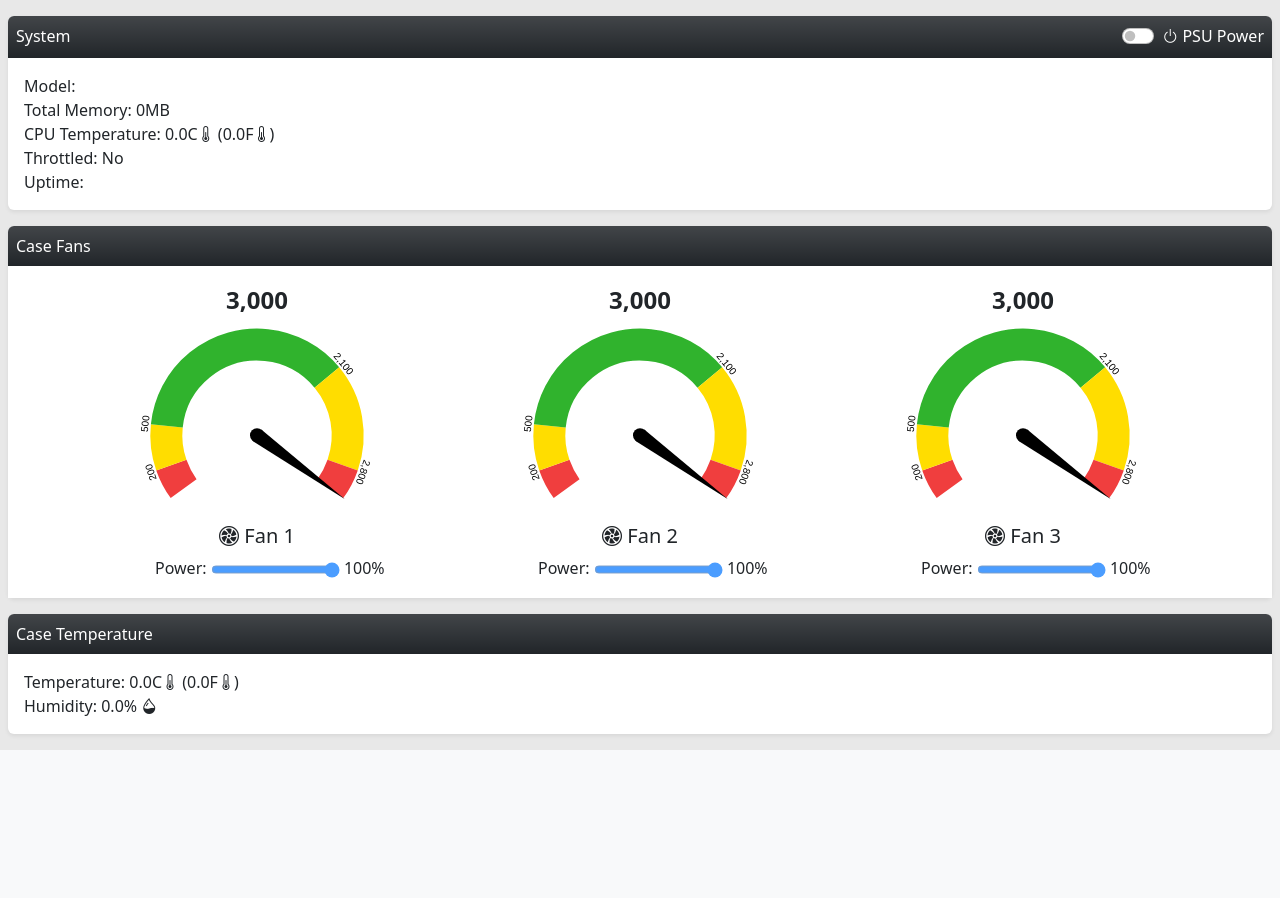
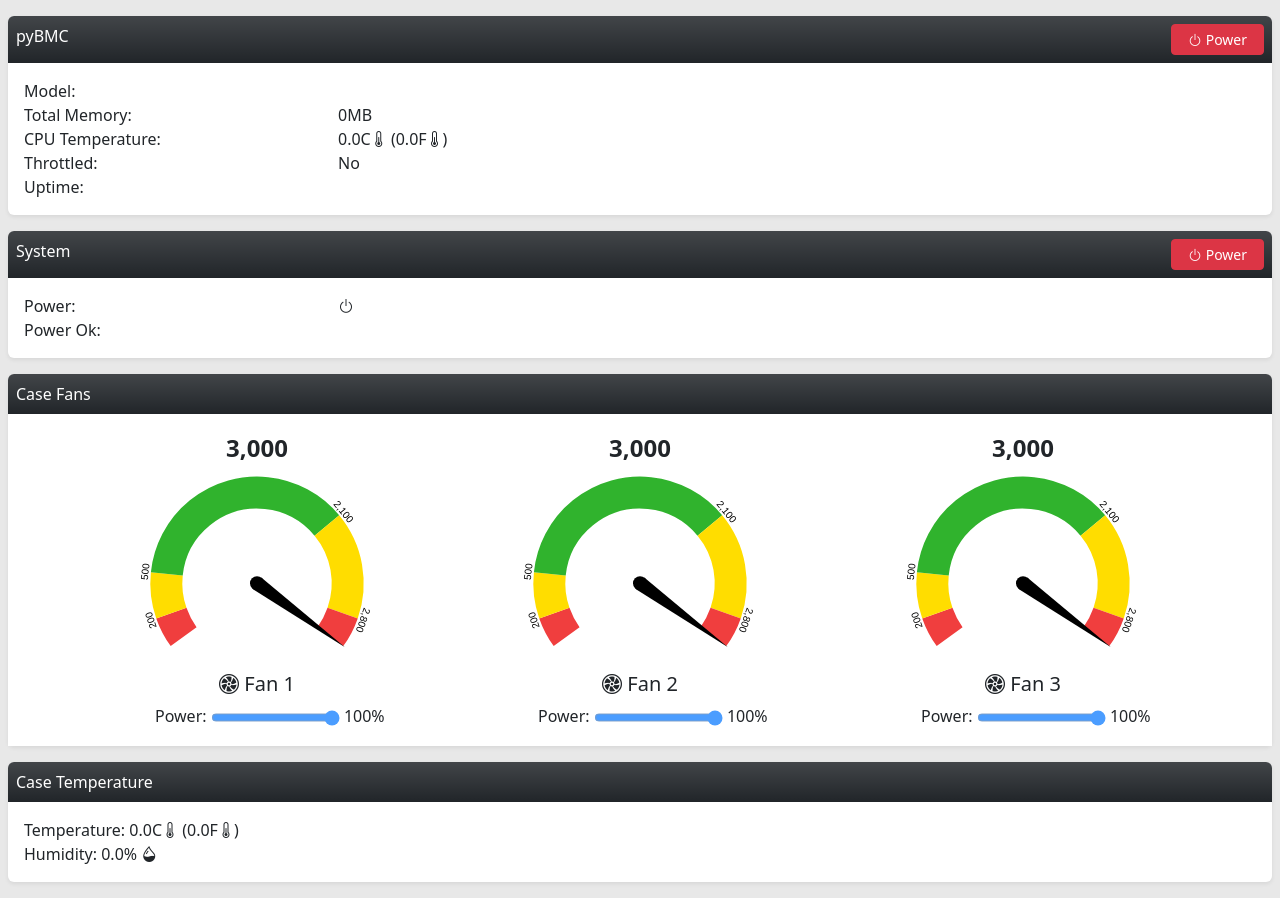
Before and after one commit to brunokc/pyBMC, a Flask app: page / in a window 1280 px wide. Shown: the part 74-972 px from the top of the page. Before the commit the page ends 824 px from the top, so only its background shows below. Run offline with Flask 2, Linux system fonts and the light colour scheme; data that the repository does not hold is empty; some libraries are stand-ins or nearby versions.

Commit message:
Better layout for pyBMC information panel
Better organized pyBMC's info in a container. Populated System panel
with power switch state and power ok signal.

Changed power switches to buttons, so I can trigger a modal to confirm
operation. Added modal dialog for pyBMC's power button to select
operation (shutdown or reboot) and confirm it.

Now allowing PSU output pins to be read. That way we know if we turned
on the PSU. Note that if the PSU was turned out external to pyBMC, the
information will not be correct due to that information not being
available in the current hardware version.

Better exposing PSU information from Sensors class and from the API. Now
allowing reads from PSU output pins.

Small fix to the regex for the uptime command.

```diff
--- a/pyBMC/api.py
+++ b/pyBMC/api.py
@@ -26,7 +26,8 @@
 
 def build_psu():
     return {
-        "powerState": sensors.psu.ps_ok.state
+        "powerState": sensors.psu.power_switch,
+        "powerOk": sensors.psu.power_ok,
     }
 
 @bp.route("/bmc")
--- a/pyBMC/rpi.py
+++ b/pyBMC/rpi.py
@@ -48,13 +48,18 @@
         {
             "name": "uptime",
             "cmd": "uptime",
-            "re": re.compile("up\s(\d+\sdays,\s+\d+\:\d+)"),
+            "re": re.compile("up\s(\d+\sdays,\s+[^,]+)"),
         },
         {
             "name": "model",
             "cmd": ["cat", "/proc/cpuinfo"],
             "re": re.compile("Model\s+:\s(.+)"),
-        }
+        },
+        # TODO:
+        # - uptime: /proc/uptime?
+        #   - Can we use a bar graph?
+        # - Parse uptime a bit better
+        # - Memory: bar graph (green/red) for available/used?
     ]
 
     systemInfo = {}
--- a/pyBMC/static/main.js
+++ b/pyBMC/static/main.js
@@ -120,7 +120,26 @@
         humidity.innerText = state.tempSensor.humidity.toFixed(1);
 
         const powerState = document.getElementById("power-state");
-        powerState.checked = state.psu.powerState;
+        if (state.psu.powerState) {
+            powerState.innerText = "On";
+            powerState.classList.add("text-success");
+        } else {
+            powerState.innerText = "Off";
+            powerState.classList.remove("text-success");
+        }
+
+        const powerOk = document.getElementById("power-ok");
+        if (state.psu.powerOk) {
+            powerOk.innerText = "Yes";
+            powerOk.classList.remove("text-danger");
+            powerOk.classList.add("text-success");
+        } else {
+            powerOk.innerText = "No";
+            powerOk.classList.remove("text-success");
+            if (state.psu.powerState) {
+                powerOk.classList.add("text-danger");
+            }
+        }
     }
 
     const speedControls = document.getElementsByClassName("fan-speed-control");
@@ -162,4 +181,9 @@
     if (autoRefresh.checked) {
         startAutoRefresh();
     }
+
+    const powerButton = document.getElementById("power-button");
+    powerButton.addEventListener("click", (event) => {
+        console.log("Power button pressed: " + event.target.id);
+    });
 })();
--- a/pyBMC/templates/main.html
+++ b/pyBMC/templates/main.html
@@ -32,15 +32,73 @@
     </div>
   </nav>
 
+  <!-- BMC power button modal -->
+  <div id="bmc-power-modal" class="modal fade" tabindex="-1" data-bs-backdrop="static" data-bs-keyboard="false">
+    <div class="modal-dialog">
+      <div class="modal-content">
+        <div class="modal-header">
+          <h5 class="modal-title">
+            <i class="bi bi-power"></i>&nbsp;Shutdown / Reboot
+          </h5>
+          <button type="button" class="btn-close" data-bs-dismiss="modal" aria-label="Close"></button>
+        </div>
+        <div class="modal-body">
+          <div class="form-check form-check-inline">
+            <input class="form-check-input" type="radio" name="shutdownRadioOptions" id="shutdownRadio1" value="Shutdown">
+            <label class="form-check-label" for="shutdownRadio1">Shutdown</label>
+          </div>
+          <div class="form-check form-check-inline">
+            <input class="form-check-input" type="radio" name="shutdownRadioOptions" id="shutdownRadio2" value="Reboot" checked>
+            <label class="form-check-label" for="shutdownRadio2">Reboot</label>
+          </div>
+          <hr>
+          <div class="input-group">
+            <span class="input-group-text" id="password-icon"><i class="bi bi-key"></i></span>
+            <input id="bmc-power-password" type="password" class="form-control" placeholder="Password" aria-label="Username" aria-describedby="password-icon">
+          </div>
+        </div>
+        <div class="modal-footer">
+          <button type="button" class="btn btn-primary">Confirm Identity</button>
+          <button type="button" class="btn btn-secondary" data-bs-dismiss="modal">Close</button>
+        </div>
+      </div>
+    </div>
+  </div>
+
   <div class="d-flex flex-column rounded shadow-sm mx-2 my-3">
     <div class="d-flex flex-row rounded-top p-2 text-white bg-dark bg-gradient">
-      <span class="flex-grow-1">System</span>
-      <div class="form-check form-switch">
-        <input class="form-check-input" type="checkbox" role="switch" id="power-state">
-        <label class="form-check-label" for="power-state"><i class="bi bi-power"></i>&nbsp;PSU Power</label>
+      <span class="flex-grow-1">{{ project_name }}</span>
+      <button id="bmc-power-button" type="button" class="btn btn-sm btn-danger px-3" data-bs-toggle="modal" data-bs-target="#bmc-power-modal">
+        <i class="bi bi-power"></i>&nbsp;Power
+      </button>
+    </div>
+    <div class="container-fluid p-3">
+      <div class="row">
+        <div class="col-sm-3">Model:</div>
+        <div class="col"><span id="model" class="h6"></span></div>
       </div>
-    </div>
-    <div class="p-3">
+      <div class="row">
+        <div class="col-sm-3">Total Memory:</div>
+        <div class="col"><span class="h6"><span id="totalMem">0</span>MB</span></div>
+      </div>
+      <div class="row">
+        <div class="col-sm-3">CPU Temperature:</div>
+        <div class="col">
+          <span class="h6">
+            <span id="cpuTempC">0.0</span>C<i class="bi bi-thermometer-half"></i>
+            (<span id="cpuTempF">0.0</span>F<i class="bi bi-thermometer-half"></i>)
+          </span>
+        </div>
+      </div>
+      <div class="row">
+        <div class="col-sm-3">Throttled:</div>
+        <div class="col"><span id="throttled" class="h6">No</span></div>
+      </div>
+      <div class="row">
+        <div class="col-sm-3">Uptime:</div>
+        <div class="col"><span id="uptime" class="h6"></span></div>
+      </div>
+      <!-- <hr>
       <div>
         Model: <span class="h6"><span id="model"></span></span>
       </div>
@@ -59,6 +117,30 @@
       </div>
       <div>
         Uptime: <span class="h6"><span id="uptime"></span></span>
+      </div> -->
+    </div>
+  </div>
+
+  <div class="d-flex flex-column rounded shadow-sm mx-2 my-3">
+    <div class="d-flex flex-row rounded-top p-2 text-white bg-dark bg-gradient">
+      <span class="flex-grow-1">System</span>
+      <button id="power-button" type="button" class="btn btn-sm btn-danger px-3">
+        <i class="bi bi-power"></i>&nbsp;Power
+      </button>
+    </div>
+    <div class="container-fluid p-3">
+      <div class="row">
+        <div class="col-sm-3">Power:</div>
+        <div class="col">
+          <span class="h6">
+            <i class="bi bi-power"></i>
+            <span id="power-state"></span>
+          </span>
+        </div>
+      </div>
+      <div class="row">
+        <div class="col-sm-3">Power Ok:</div>
+        <div class="col"><span id="power-ok" class="h6"></span></div>
       </div>
     </div>
   </div>
```
Also changed, not shown: pyBMC/Sensors.py (+15 -9 lines).
